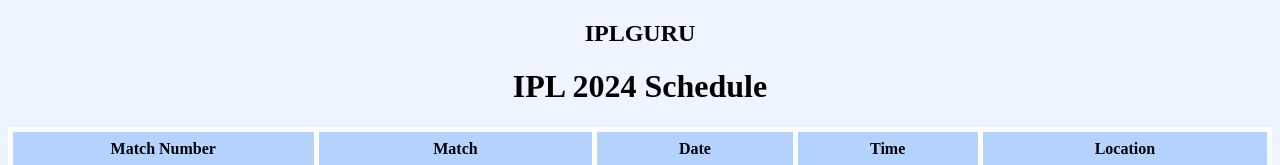
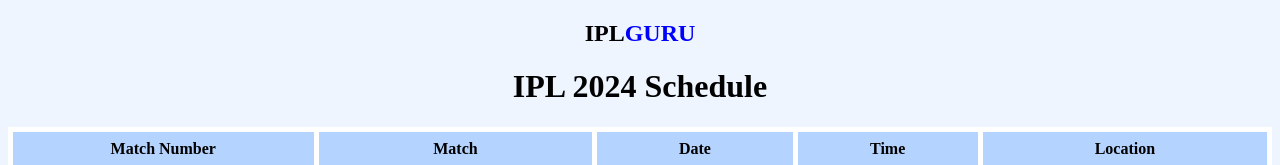
Before and after one commit to akula-sahith/IPLGURU, a plain HTML site: page index.html in a window 1280 px wide. Shown: the top 165 px of the page. Drawn offline with Linux system fonts and the light colour scheme.

Commit message:
Light styling was added

```diff
--- a/index.html
+++ b/index.html
@@ -8,7 +8,7 @@
 </head>
 <body>
     <nav style="position: static;">
-        <h1>IPLGURU</h1>
+        <h1>IPL<span style="color: blue;">GURU</span></h1>
     </nav>
     <h1>IPL 2024 Schedule</h1>
     <table>
```
